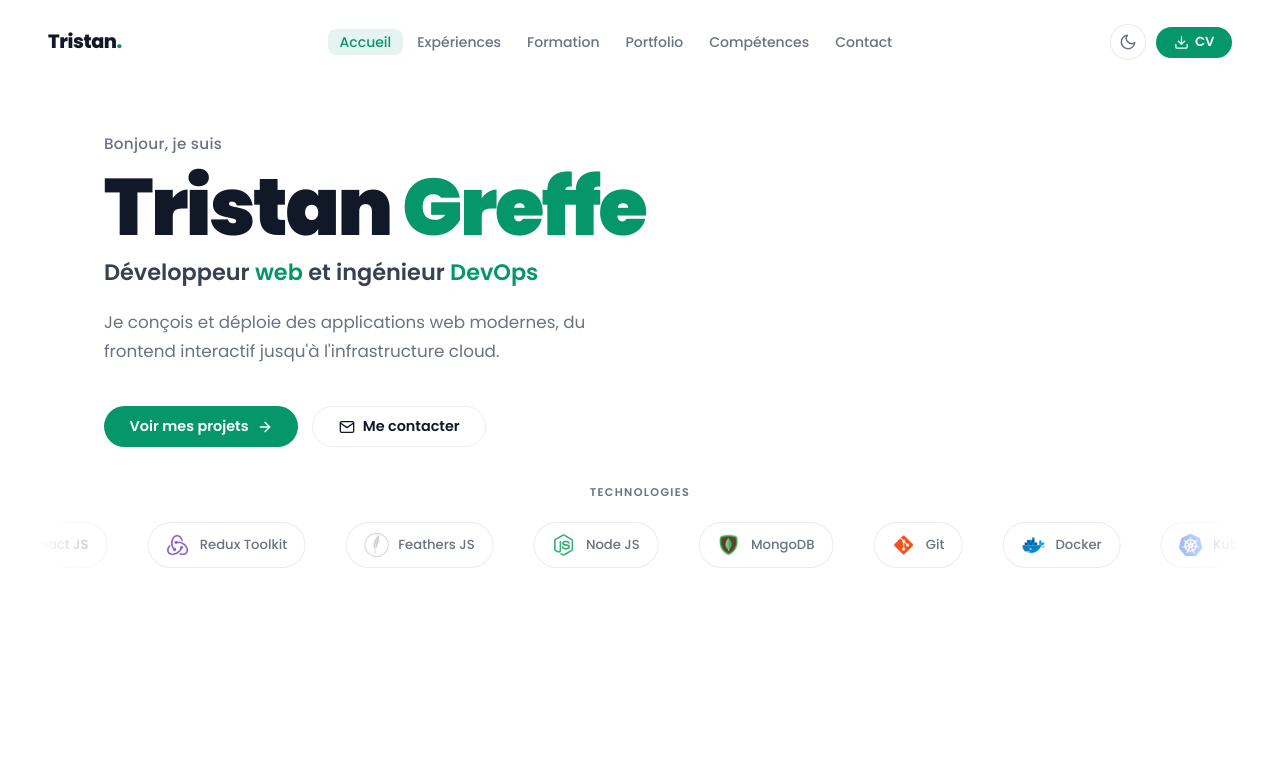
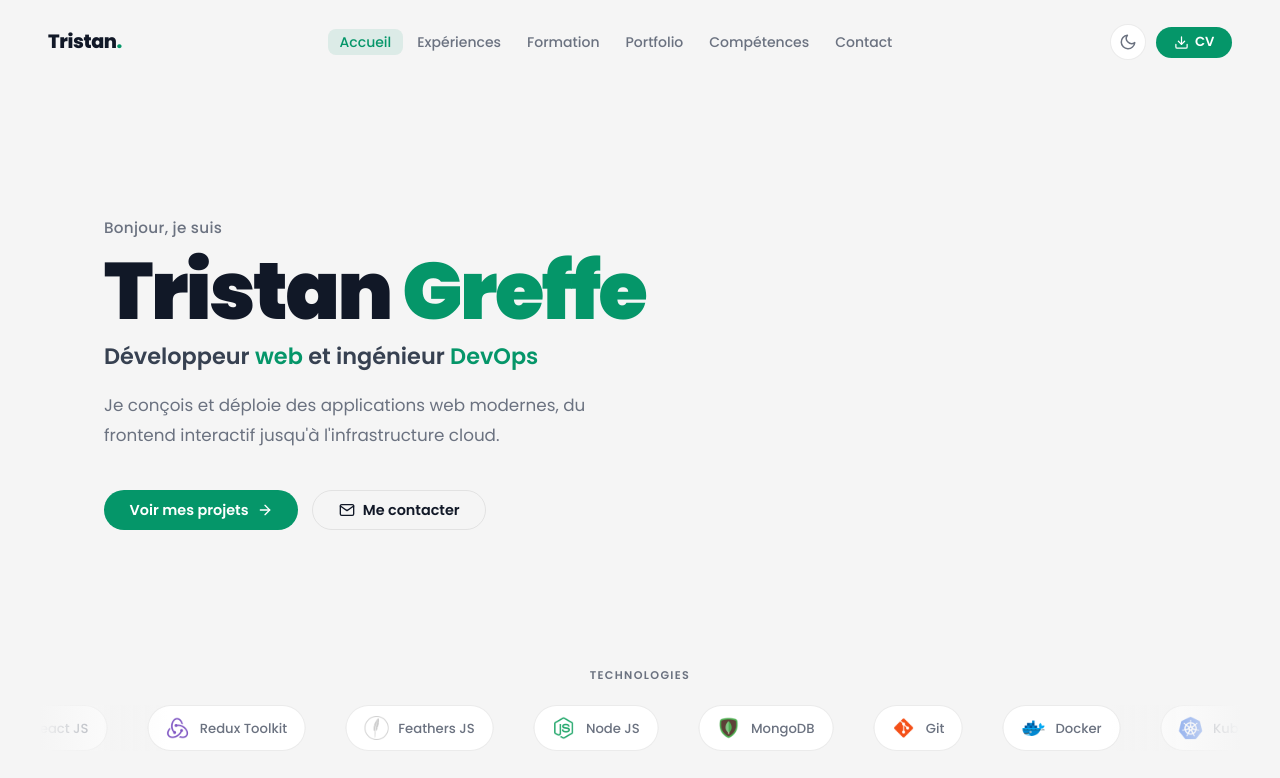
Before and after one commit to tristan-greffe/portfolio, a React (Create React App) app: page /#/ in a window 1280 px wide. Shown: the top 778 px of the page. Built offline with nearby package versions, Linux system fonts and the light colour scheme.

Commit message:
chore: set bg to #f5f5f5 and hero height so tech banner is visible on load

```diff
--- a/src/scss/components/hero.scss
+++ b/src/scss/components/hero.scss
@@ -1,12 +1,13 @@
 .hero {
+  min-height: calc(100vh - 210px);
   display: flex;
   align-items: center;
-  padding: 3rem 1.5rem 2.5rem;
+  padding: 2rem 1.5rem;
   max-width: 1200px;
   margin: 0 auto;
 
   @include desktop-screen {
-    padding: 3.5rem 4rem 2.5rem;
+    padding: 2rem 4rem;
   }
 }
 
--- a/src/scss/variables.scss
+++ b/src/scss/variables.scss
@@ -1,7 +1,7 @@
 // Light mode (default)
 :root {
-  --bg-primary: #ffffff;
-  --bg-secondary: #f3f4f6;
+  --bg-primary: #f5f5f5;
+  --bg-secondary: #ebebeb;
   --bg-card: #ffffff;
   --text-primary: #111827;
   --text-secondary: #374151;
```
